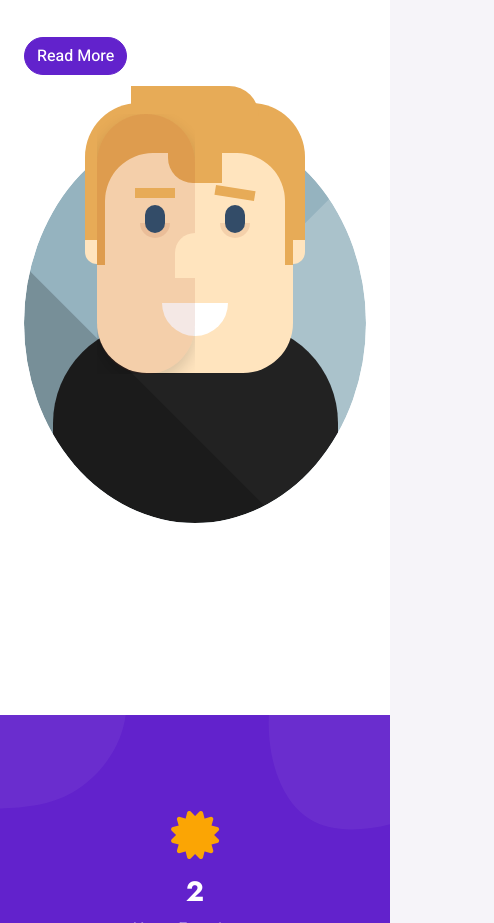
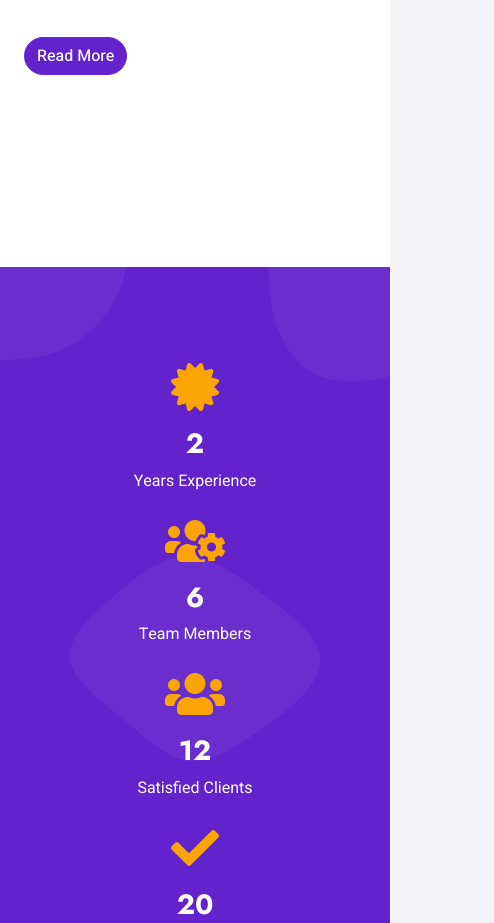
Before and after one commit to Jyotirmay-ai/My-Digital-Agency, a plain HTML site: page about.html in a window 390 px wide. Shown: the part 2690-3613 px from the top of the page, 494 px wide, since content can reach past the window. Drawn offline with nearby package versions, Linux system fonts and the light colour scheme; files that its build step writes are made by us from their sources.

Commit message:
Update about.html

```diff
--- a/about.html
+++ b/about.html
@@ -212,7 +212,7 @@
                         </div>
                         <a href="project.html" class="btn btn-primary py-sm-3 px-sm-5 rounded-pill mt-3">Read More</a>
                     </div>
-                    <div class="col-lg-6">
+                    <div class="col-lg-6 d-none d-md-block">
                         <div class="wrapper d-flex justify-content-center align-content-center">
                             <div class="border-circle" id="one"></div>
                             <div class="border-circle" id="two"></div>
@@ -250,6 +250,8 @@
                             <span class="music-note" id="two2">&#9834;</span>
                           </div>
                     </div>
+
+
                 </div>
             </div>
         </div>
```
